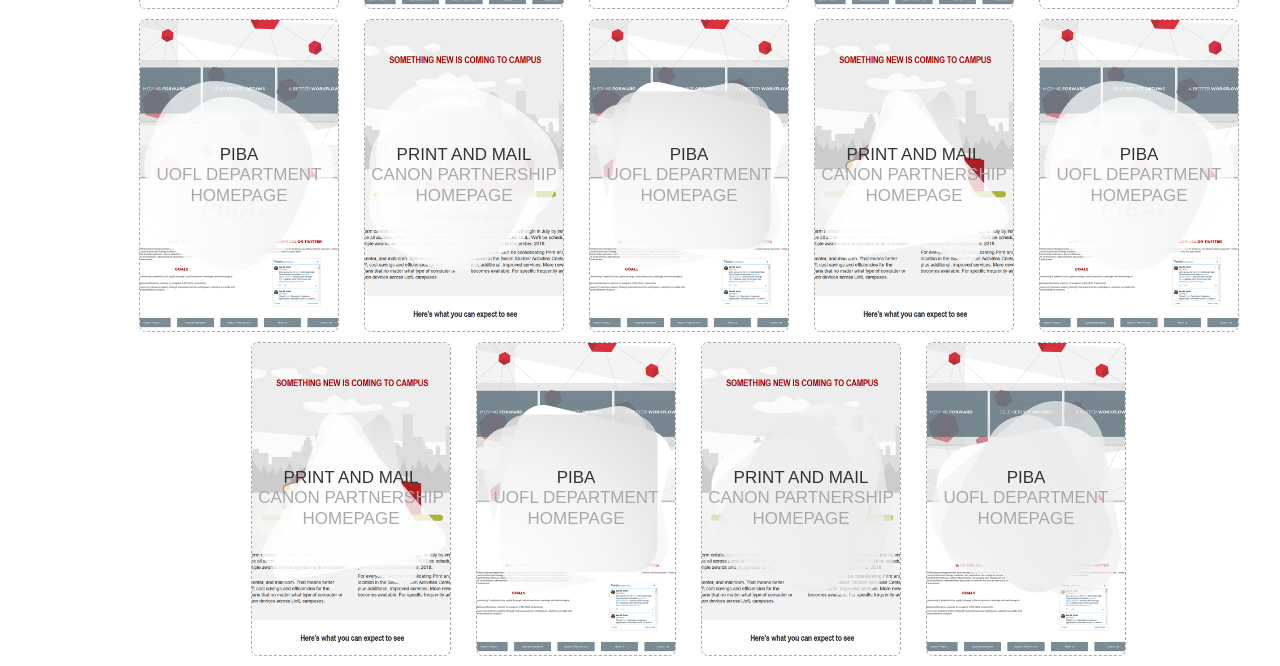
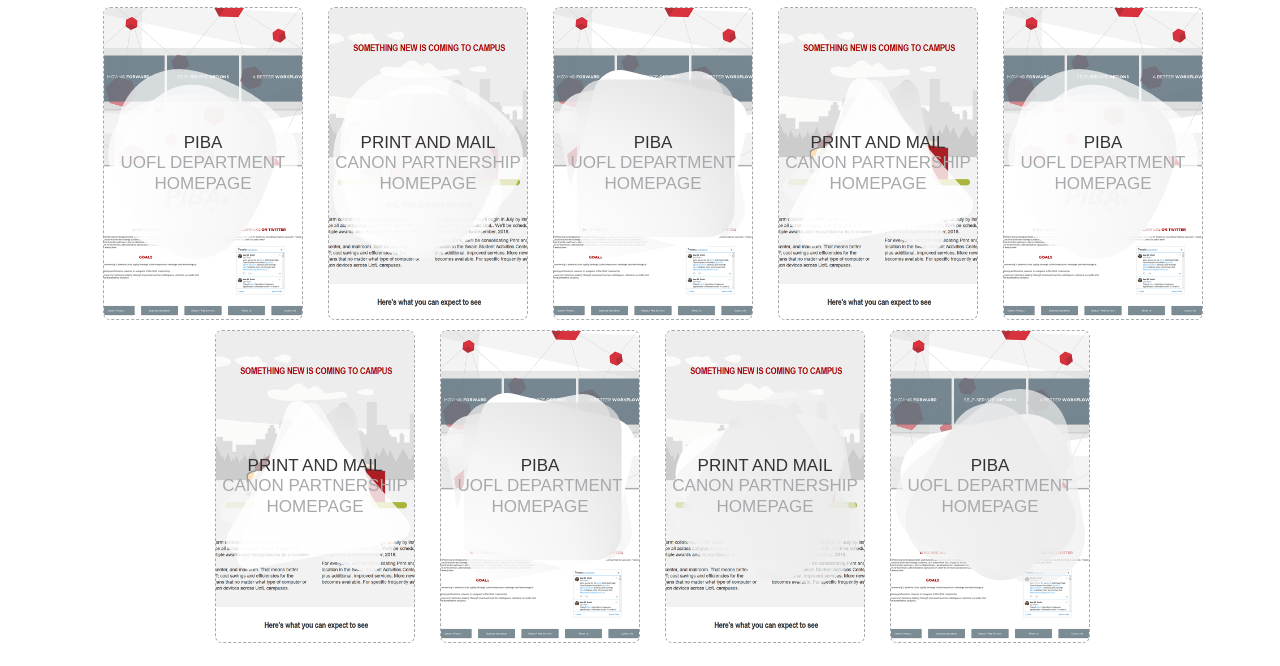
Before and after one commit to mbektic/com.mbektic.portfolio, a plain HTML site: page index.html in a window 1280 px wide. Shown: the part 475-1141 px from the top of the page. Drawn offline with Linux system fonts and the light colour scheme; a web font is replaced by a local one.

Commit message:
Update 10 - Fix That Spacing!
~ Margin updates for better content spacing

```diff
--- a/stylesheets/index.css
+++ b/stylesheets/index.css
@@ -23,7 +23,7 @@ a, a:link, a:visited, a:active, a:focus {
 ************************************* Nav
 */
 nav {
-	margin: 1% 0 3%;
+	margin: 1% 0 2%;
 }
 
 nav div {
@@ -76,7 +76,7 @@ nav div {
 }
 
 #mainContentWrap {
-	margin-left: 8%;
+	margin: 0 5%;
 }
 
 /*
@@ -86,7 +86,6 @@ nav div {
 	opacity: 1;
 	position: relative;
 	justify-content: center;
-	margin-right: 15px;
 }
 
 .projectCard {
```
